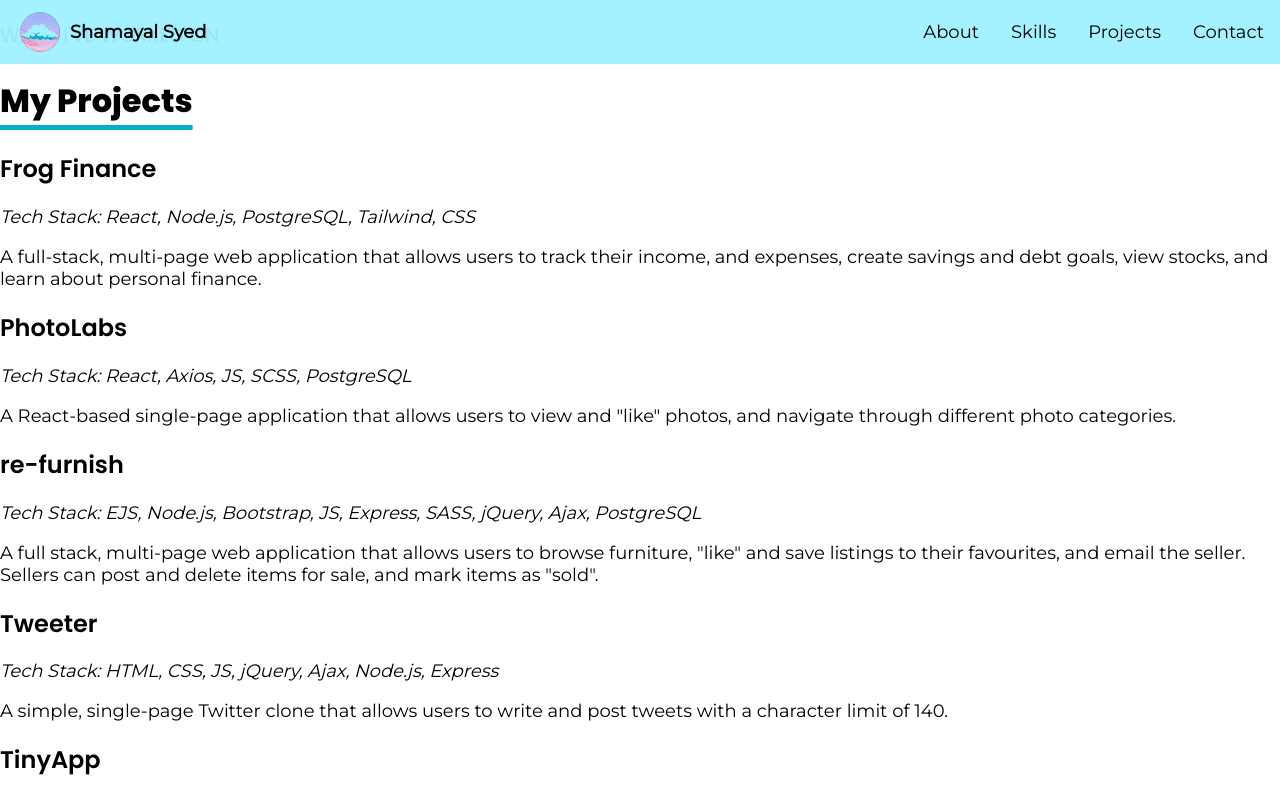
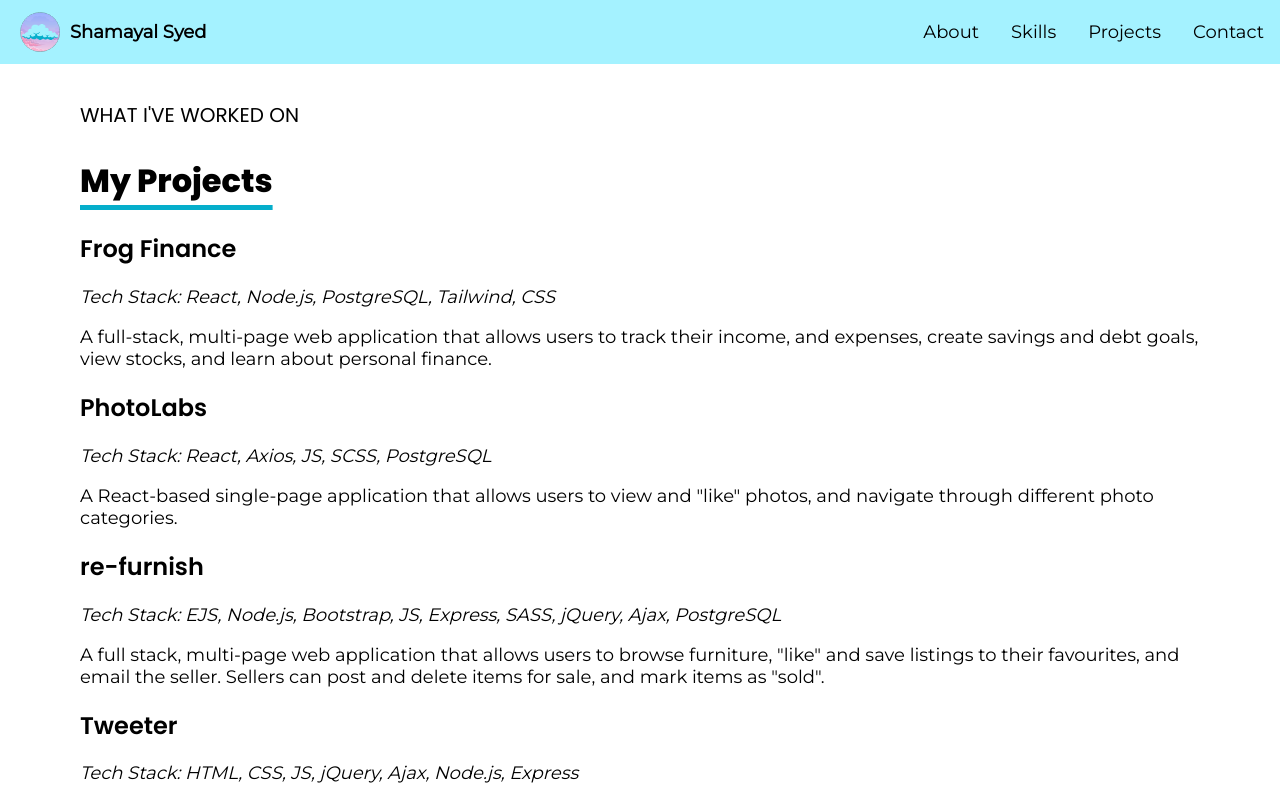
Before and after one commit to Shamayal/personal-website, a React (Create React App) app: page /projects in a window 1280 px wide. Shown: the top 798 px of the page. Built offline with nearby package versions, Linux system fonts and the light colour scheme.

Commit message:
margin for projects page

```diff
--- a/src/components/Projects.jsx
+++ b/src/components/Projects.jsx
@@ -2,7 +2,7 @@ import "../styles/Projects.css";
 
 const Projects = () => {
   return (
-    <div>
+    <div id="projects">
       <p className="poppins-400-font">WHAT I'VE WORKED ON</p>
       <h2 className="poppins-800-font">My Projects</h2>
 
--- a/src/styles/Projects.css
+++ b/src/styles/Projects.css
@@ -1,7 +1,9 @@
 #projects {
   margin-left: 80px;
   margin-right: 80px;
+  margin-top: 100px;
 }
+
 /*
 .projects-container {
   display: flex;
```
